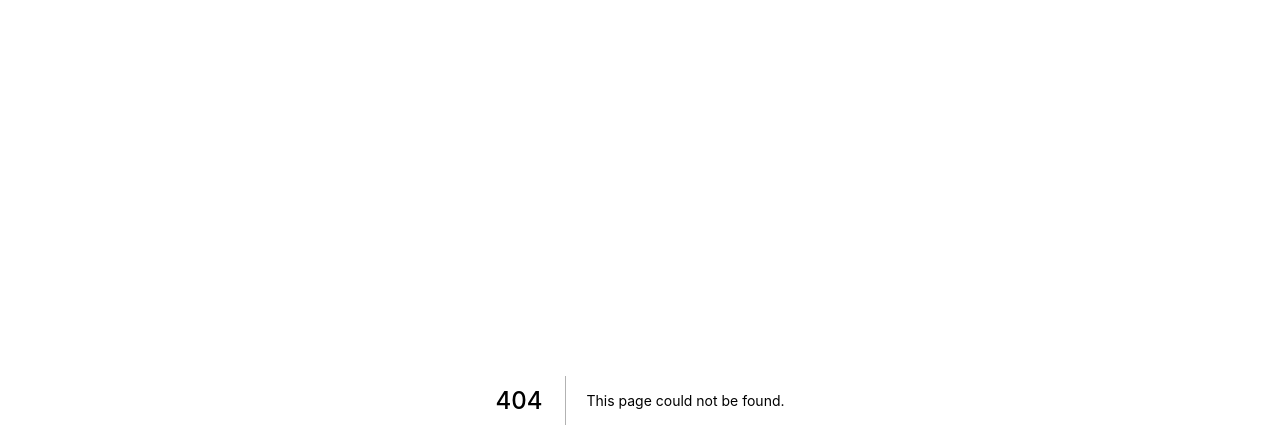
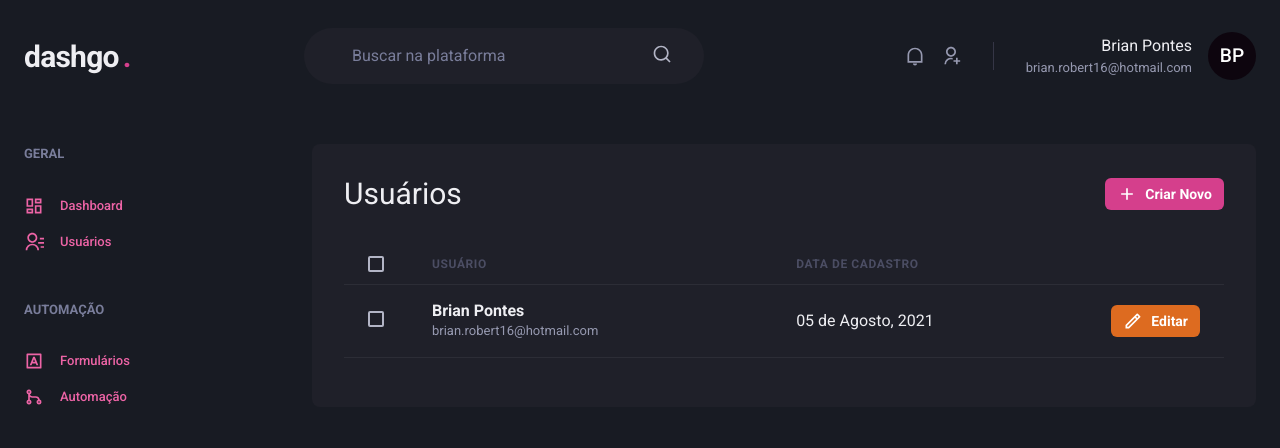
Before and after one commit to Brspontes/react-chakraui-dashboard, a Next.js app: page /users in a window 1280 px wide. Before the commit this address had no page. Shown: the top 448 px of the page. Built offline with nearby package versions, Linux system fonts and the light colour scheme.

Commit message:
criando pagina users

```diff
--- /dev/null
+++ b/src/pages/users/index.tsx
@@ -0,0 +1,58 @@
+import { Box, Flex, Heading, Button, Icon, Table, Thead, Tr, Td, Th, Checkbox, Tbody, Text } from "@chakra-ui/react";
+import { RiAddLine, RiPencilLine } from "react-icons/ri";
+import Header from "../../components/Header/header";
+import Sidebar from "../../components/Sidebar/Sidebar";
+
+export default function UserList() {
+  return (
+    <Box>
+      <Header />
+      <Flex width="100%" marginY="6" maxWidth={1480} marginX="auto" padding="6">
+        <Sidebar />
+        <Box flex="1" borderRadius={8} backgroundColor="gray.800" padding="8">
+          <Flex marginBottom="8" justify="space-between" align="center">
+            <Heading size="lg" fontWeight="normal">
+              Usuários
+            </Heading>
+            <Button as="a" size="sm" fontSize="sm" colorScheme="pink" leftIcon={<Icon as={RiAddLine} fontSize="20" />}>
+              Criar Novo
+            </Button>
+          </Flex>
+          <Table colorScheme="whiteAlpha">
+            <Thead>
+              <Tr>
+                <Th paddingX="6" color="gray.300" width="8">
+                  <Checkbox colorScheme="pink" />
+                </Th>
+                <Th>Usuário</Th>
+                <Th>Data de cadastro</Th>
+                <Th width="8"></Th>
+              </Tr>
+            </Thead>
+            <Tbody>
+              <Tr>
+                <Td paddingX="6">
+                  <Checkbox colorScheme="pink" />
+                </Td>
+                <Td>
+                  <Box>
+                    <Text fontWeight="bold" >Brian Pontes</Text>
+                    <Text fontSize="small" color="gray.300" >brian.robert16@hotmail.com</Text>
+                  </Box>
+                </Td>
+                <Td>
+                  05 de Agosto, 2021
+                </Td>
+                <Td>
+                  <Button as="a" size="sm" fontSize="sm" colorScheme="orange" leftIcon={<Icon as={RiPencilLine}  fontSize="20"/>}>
+                    Editar
+                  </Button>
+                </Td>
+              </Tr>
+            </Tbody>
+          </Table>
+        </Box>
+      </Flex>
+    </Box>
+  )
+}
```
